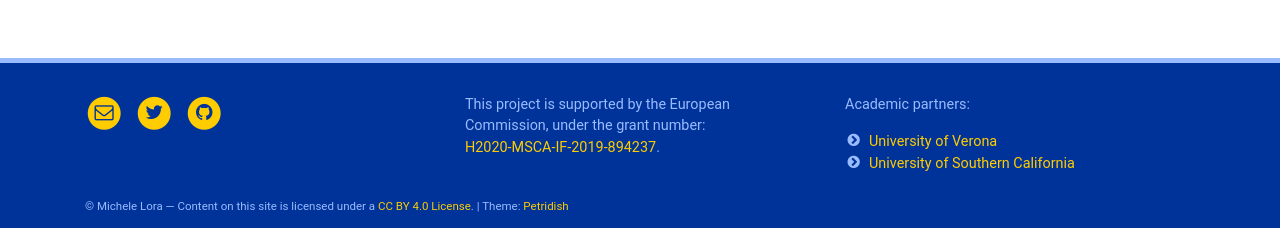
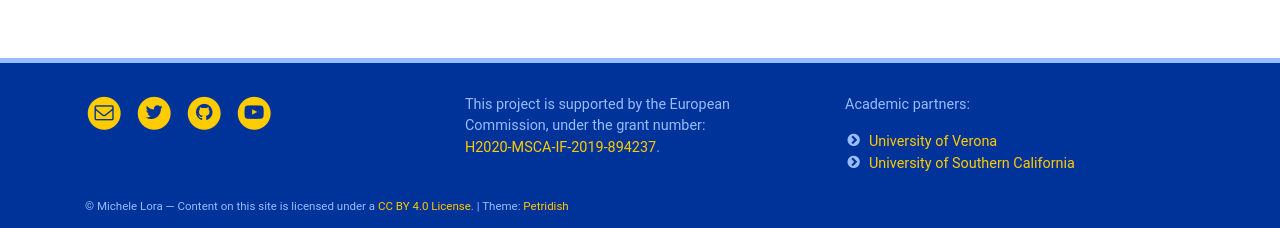
Before and after one commit to DeFacto-H2020/defacto-website, a Jekyll site: the page built from pages/home.md, in a window 1280 px wide. Shown: the part 1325-1553 px from the top of the page. Built offline with Jekyll 4.4.1, drawn with Linux system fonts in a browser that asks for light colours; comment, search, counter and statistics services are not loaded.

Commit message:
Add YouTube in footer.

```diff
--- a/_config.yml
+++ b/_config.yml
@@ -11,6 +11,7 @@ author: Michele Lora                    # Used for copyright statement in footer
 email: michele.lora@univr.it            # Social icon in footer
 twitter_username: DeFactoH2020         # Social icon in footer
 github_username: DeFacto-H2020           # Social icon in footer
+youtube_channel: UC2vKUQ8QPuoJrbfmDsYXVoQ
 
 # THEME SETTINGS (ALL OPTIONAL)
 posts_on_home: 3                        # Show x number of latest posts on homepage, can be 0
--- a/_includes/footer.html
+++ b/_includes/footer.html
@@ -35,6 +35,18 @@
               </a>
             </li>
           {% endif %}
+
+           {% if site.youtube_channel %}
+            <li class="list-inline-item">
+              <a target="_blank" href="https://youtube.com/channel/{{ site.youtube_channel }}">
+                <span class="fa-stack fa-lg">
+                  <i class="fa fa-circle fa-stack-2x"></i>
+                  <i class="fa fa-youtube-play fa-stack-1x fa-inverse"></i>
+                </span>
+              </a>
+            </li>
+          {% endif %}
+
         </ul>
       </div>
 
```
